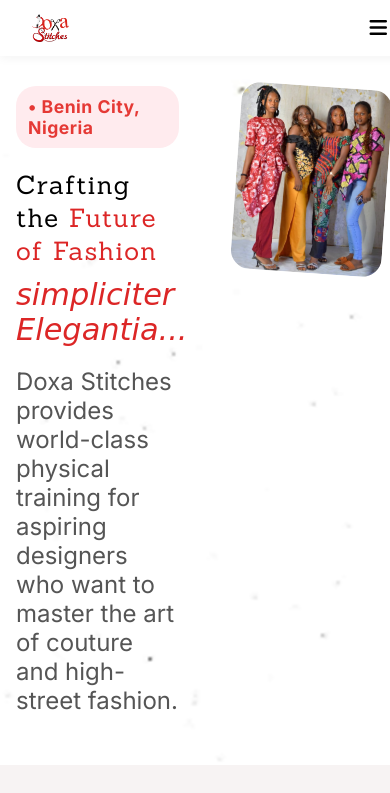
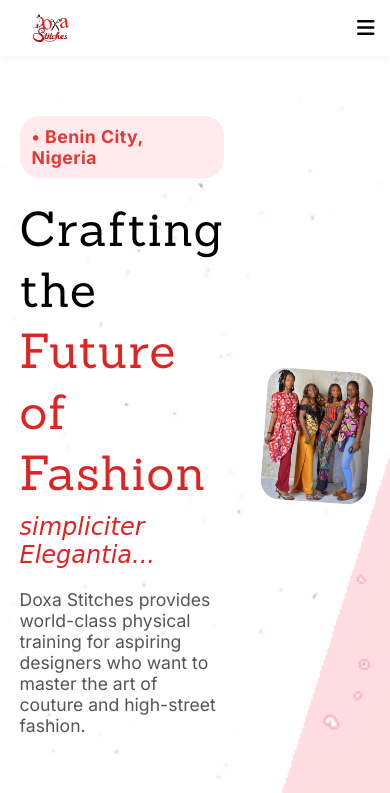
Before and after one commit to Hydrazane2O/Doxa-UI, a website: page index.html in a window 390 px wide. Shown: the top 793 px of the page. Drawn offline with Linux system fonts and the light colour scheme; a web font is replaced by a local one.

Commit message:
responsive

```diff
--- a/index.css
+++ b/index.css
@@ -85,14 +85,17 @@ header.top {
 
 /* ---------- Hero Viewport ---------- */
 #home {
-    min-height: 20vw;
+    min-height: auto;
     width: 100%;
-    display: flex;
+    display: grid;
     grid-template-columns: 1fr 1fr;
     text-align: start;
-    padding: 40px 20px;
-    gap: 14.7vw;
-    background: url(doxa/images.png);
+    max-width: 1920px;
+    align-items: center;
+    padding: 60px 5%;
+    gap: 40px;
+    justify-content: center;
+    background: url(doxa/images.png) no-repeat center/cover;
 }
 #home l{
     display: inline-block;
@@ -106,20 +109,19 @@ header.top {
     margin-bottom: 20px;
 }
 .home-text {
-    max-width: 41.67vw;
     margin-bottom: 20px;
     grid-column: 1;
     grid-row: 1;
 }
 #home img {
-    max-width: 42vw;
-    max-height: 48vw;
+    width: 100%;
+    max-width: 500px;
+    height: auto;
     border-radius: 19px;
     grid-column: 2;
     grid-row: 1;
     transform: rotate(4deg);
     transition: transform 0.5s ease-in-out;
-    border: 1px 2px 3px 90px solid rgba(255, 192, 203, 0.634);
 }
 #home img:hover {
     transform: rotate(0deg);
@@ -137,13 +139,13 @@ header.top {
 }
 #home h3 {
     font-family: "seaweed script", cursive;
-    font-size: 1.9rem;
+    font-size: 1.5rem;
     font-weight: 400;
     margin: 10px 0 20px 0;
 }
 #home p {
-    font-size: 1.5rem;
-    font-family: "inter";
+    font-size:1.1rem;
+    font-family: "inter", sans-serif;
     color: #555;
     margin: 0;
 }
@@ -726,7 +728,7 @@ footer {
 /* ============================================================
    RESPONSIVE MEDIA SYSTEM (PHONE INTERFACE RESPONSIVENESS)
    ============================================================ */
-@media (max-width: 768px) {
+@media (max-width: 968px) {
     header.top {
         height: 56px;
         padding: 0 16px;
@@ -795,13 +797,23 @@ footer {
     }
 
     /* Hero Section Downscale */
-    #home {
-        min-height: 240px;
-        padding: 30px 16px;
+   .home-container {
+        grid-template-columns: 1fr;
+        gap: 30px;
     }
-    #home h1 {
-        font-size: 1.6rem;
+
+    .home-text {
+        text-align: left;
     }
+
+    #home img {
+        max-width: 450px;
+        justify-self: center;
+    }
+
+    #home h1 { font-size: 3rem; }
+    #home h3 { font-size: 1.5rem; }
+    #home p { font-size: 1.1rem; }
 
     /* Section 1 Overview - Shrunk & Structured Exactly Like 1001908805.jpg */
     #overview {
--- a/index.html
+++ b/index.html
@@ -139,7 +139,7 @@ a cohesive learning environment .</p></div></div>
                 <a href="mailto:doxastitches83@gmail.com" class="channel-box">
                     <div class="channel-icon"><i class="fa-regular fa-envelope"></i></div>
                     <h5>Email</h5>
-                    p<p>doxastitches83@gmail.com</p>
+                    <p>doxastitches83@gmail.com</p>
                 </a>
                 <a href="tel:+2349093111400" class="channel-box">
                     <div class="channel-icon"><i class="fa-solid fa-phone"></i></div>
```
